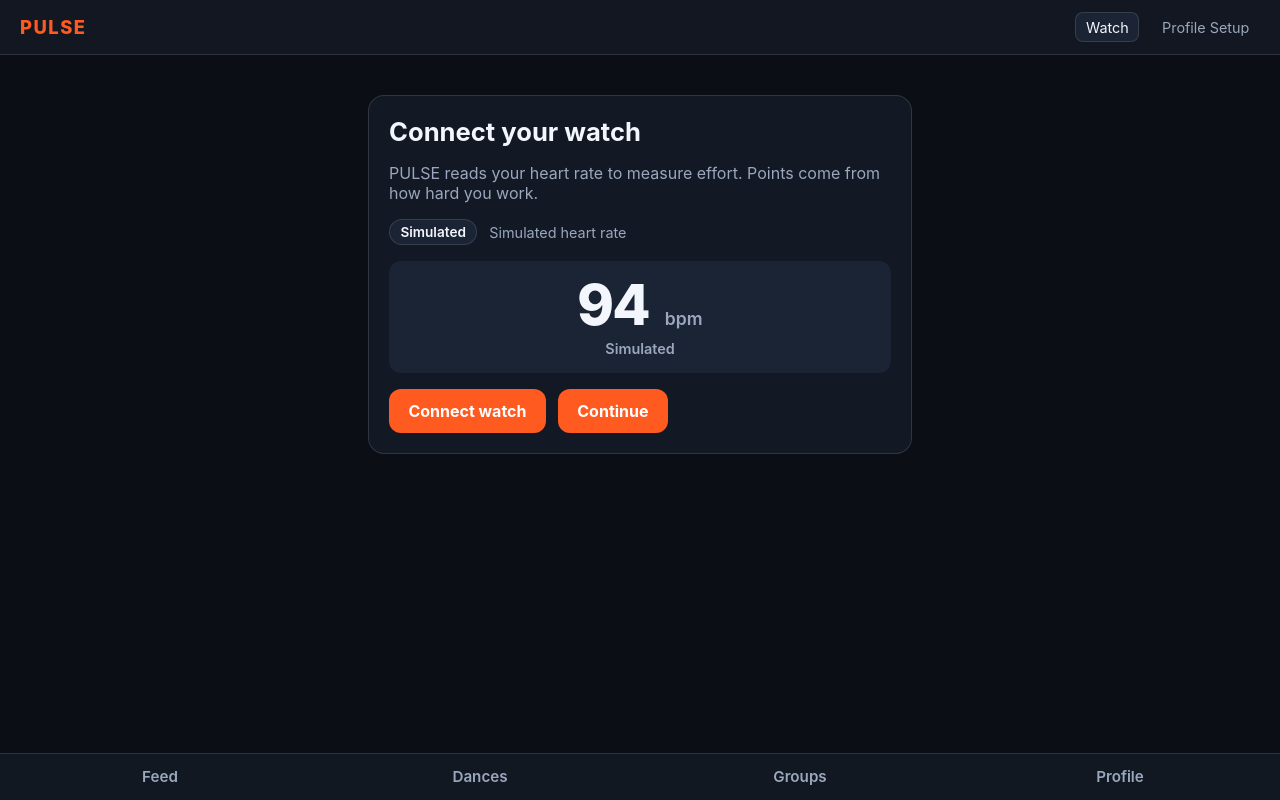
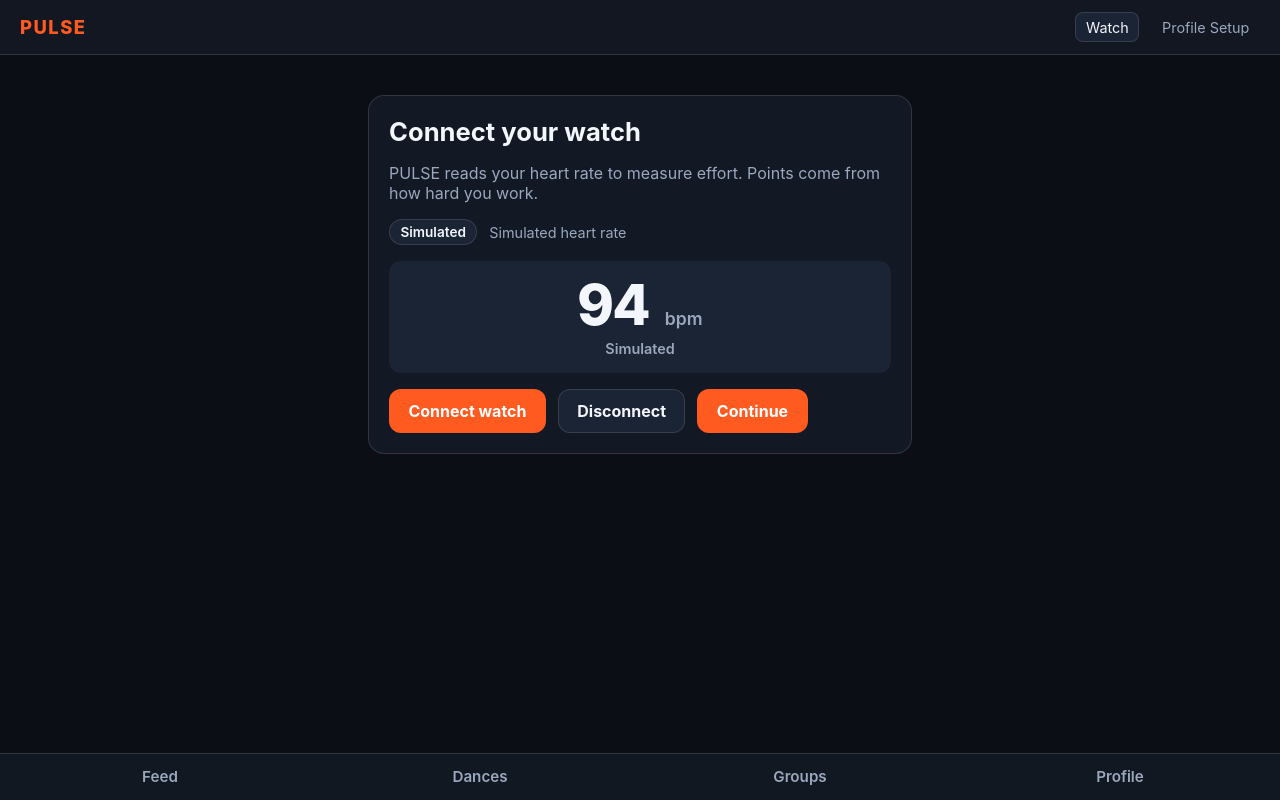
Before and after one commit to Zaidmcuni/Pulse, a React (Vite) app: page /watch in a window 1280 px wide. Both pictures are taken after a click on the button "Use simulated heart rate". Built offline with nearby package versions, Linux system fonts and the light colour scheme.

Commit message:
[FR-06] add disconnect button to watch screen
Co-Authored-By: Claude Opus 5.5 <noreply@anthropic.com>

```diff
--- a/src/screens/setup/WatchConnect.tsx
+++ b/src/screens/setup/WatchConnect.tsx
@@ -107,6 +107,17 @@ export default function WatchConnect(): ReactElement {
     }
   }
 
+  // FR-06: let go of the watch on purpose, so no "Your watch disconnected." message. The next Connect
+  // creates a new BLE monitor, so the picker opens again and a different watch can be chosen.
+  function handleDisconnect(): void {
+    monitor?.disconnect();
+    setActiveMonitor(null);
+    setMonitor(null);
+    setLatest(null);
+    setWasLive(false);
+    setProblem(null);
+  }
+
   async function handleSimulated(): Promise<void> {
     const m = createSimulatedMonitor();
     activate(m);
@@ -115,6 +126,7 @@ export default function WatchConnect(): ReactElement {
 
   const connectLabel = connecting ? "Connecting…" : dropped ? "Reconnect" : "Connect watch";
   const canContinue = status === "live" || isSimulated;
+  const canDisconnect = (bleMonitor !== null && status === "live") || isSimulated;
 
   return (
     <main className="watch-connect">
@@ -146,6 +158,11 @@ export default function WatchConnect(): ReactElement {
               {connectLabel}
             </button>
           )}
+          {canDisconnect && (
+            <button type="button" className="btn btn-secondary" onClick={handleDisconnect}>
+              Disconnect
+            </button>
+          )}
           {!isSimulated && (
             <button type="button" className="btn btn-secondary" onClick={() => void handleSimulated()}>
               Use simulated heart rate
```
Also changed, not shown: 1 other file (tests, documents, lock files or other folders).
